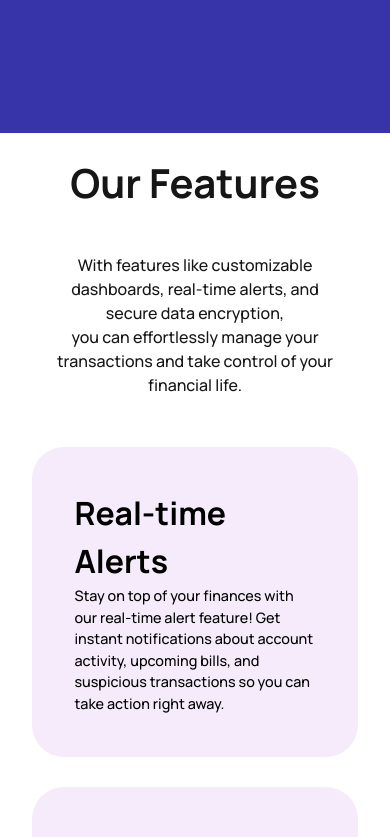
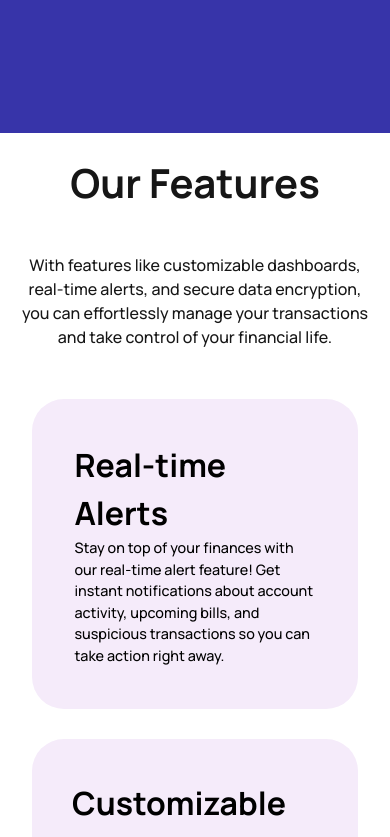
Before and after one commit to mrrpablo/Mospending, a website: page index.html in a window 390 px wide. Shown: the part 880-1717 px from the top of the page. Drawn offline with nearby package versions, Linux system fonts and the light colour scheme; files that its build step writes are made by us from their sources.

Commit message:
Update index.html

```diff
--- a/index.html
+++ b/index.html
@@ -123,7 +123,7 @@
             />
         </div>
 
-        <section class="md:pt-[650px] md:mx-16 mx-8">
+        <section class="md:pt-[650px]">
           <div class=" md:p-6 md:mx-auto">
             <h2
               class="text-[2.5rem] md:text-[3.375rem] font-bold text-[#161616] text-center p-[20px]"
@@ -140,7 +140,7 @@
             </p>
 
             <div
-              class="md:flex justify-between items-center"
+              class="md:flex justify-between items-center md:mx-16 mx-8"
             >
               <div
                 class="bg-[#F5EBFA] flex justify-between items-center p-[2.65rem] rounded-[2rem] md:w-[49%] my-[1.875rem]"
```
